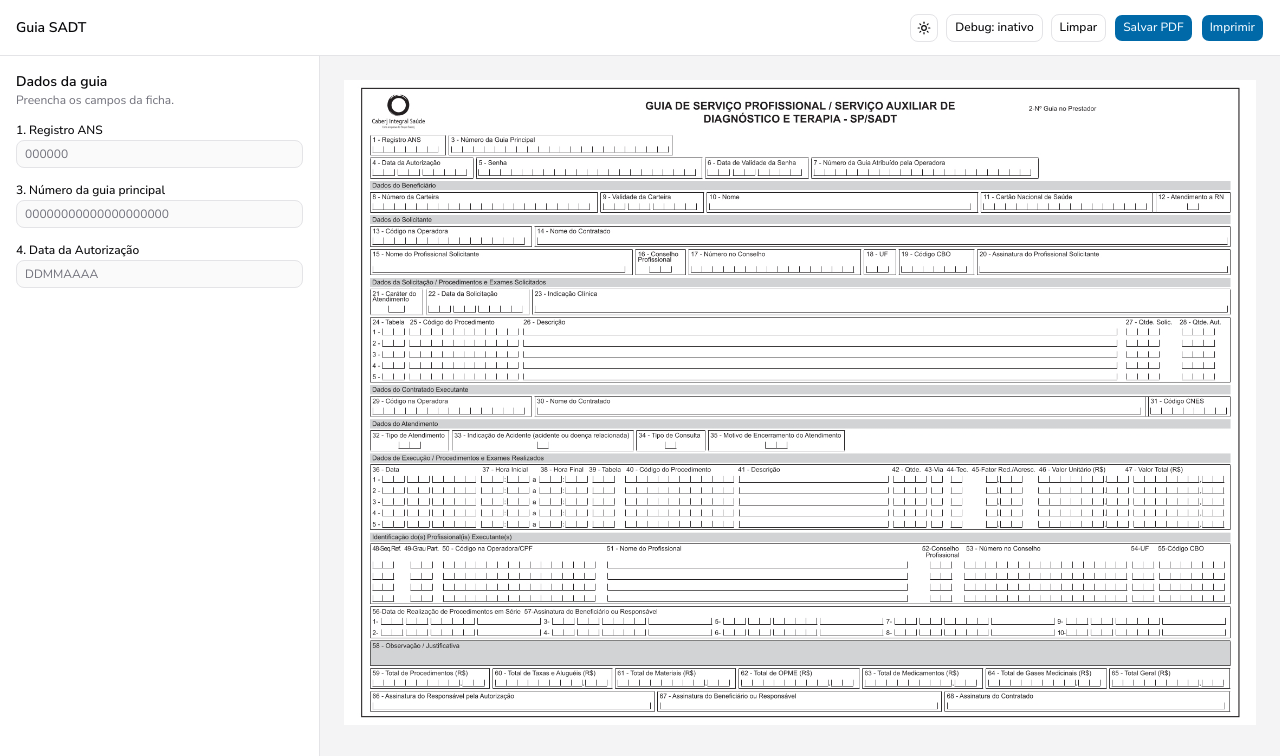
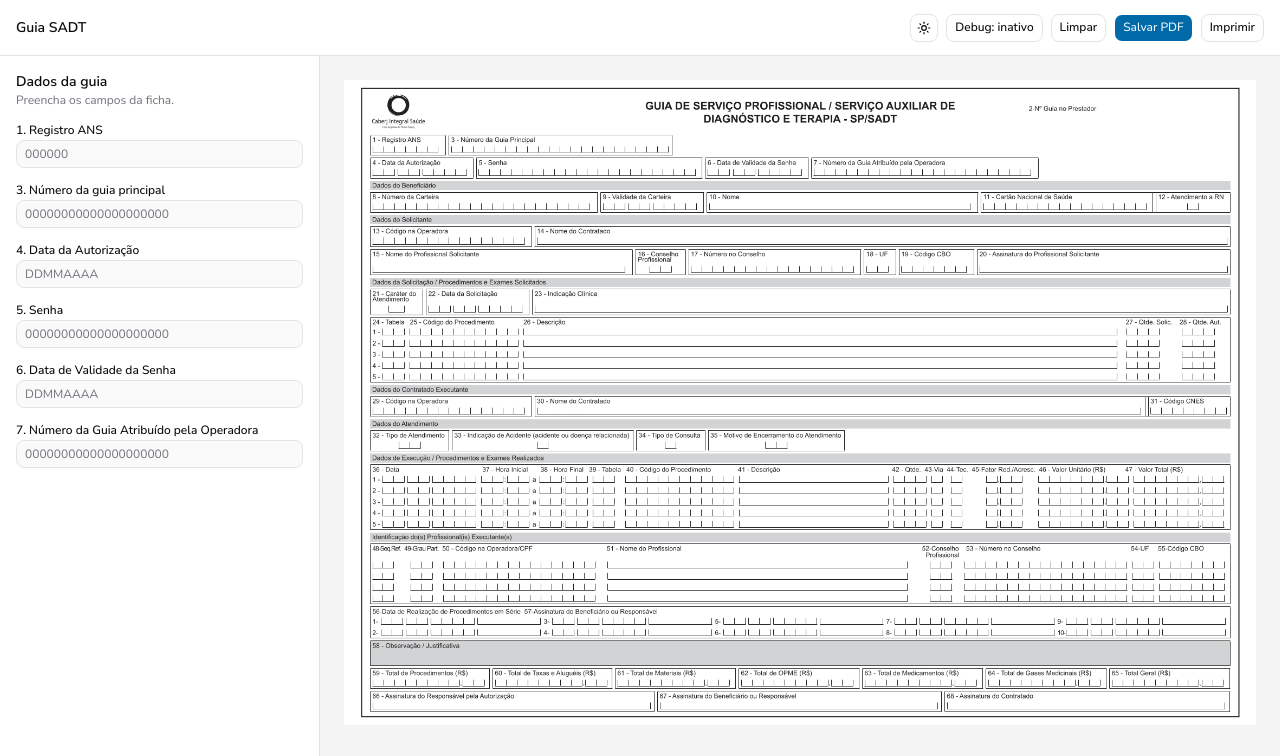
Before and after one commit to BRConnect/guia-sadt, a Next.js app: page / in a window 1280 px wide. Shown: the top 756 px of the page. Built offline with nearby package versions, Linux system fonts and the light colour scheme.

Commit message:
feat: add fields five through seven and print actions

```diff
--- a/src/app/globals.css
+++ b/src/app/globals.css
@@ -132,3 +132,21 @@
 		@apply font-sans;
 	}
 }
+
+@media print {
+	@page {
+		size: A4 landscape;
+		margin: 0;
+	}
+
+	html,
+	body {
+		width: 100%;
+		background: white;
+	}
+
+	body {
+		-webkit-print-color-adjust: exact;
+		print-color-adjust: exact;
+	}
+}
--- a/src/app/page.tsx
+++ b/src/app/page.tsx
@@ -36,6 +36,27 @@ const guiaSadtSchema = z.object({
 		.refine(
 			(value) => value === '' || /^\d{8}$/.test(value),
 			'A Data da Autorização deve conter 8 dígitos no formato DDMMAAAA.',
+		),
+	senha: z
+		.string()
+		.trim()
+		.refine(
+			(value) => value === '' || /^\d{20}$/.test(value),
+			'A Senha deve conter exatamente 20 dígitos.',
+		),
+	dataValidadeSenha: z
+		.string()
+		.trim()
+		.refine(
+			(value) => value === '' || /^\d{8}$/.test(value),
+			'A Data de Validade da Senha deve conter 8 dígitos no formato DDMMAAAA.',
+		),
+	numeroGuiaOperadora: z
+		.string()
+		.trim()
+		.refine(
+			(value) => value === '' || /^\d{20}$/.test(value),
+			'O Número da Guia Atribuído pela Operadora deve conter exatamente 20 dígitos.',
 		),
 })
 
@@ -107,6 +128,71 @@ const sadtFields: SadtFieldConfig[] = [
 		align: 'center',
 		type: 'number',
 	},
+	{
+		id: 'senha',
+		x: 248,
+		y: 158,
+		width: 400,
+		height: 21,
+		length: 20,
+		gap: 0,
+		fontSize: 14,
+		fontWeight: 500,
+		align: 'center',
+		type: 'number',
+	},
+	{
+		id: 'dataValidadeSenhaDia',
+		x: 671,
+		y: 158,
+		width: 40,
+		height: 21,
+		length: 2,
+		gap: 0,
+		fontSize: 14,
+		fontWeight: 500,
+		align: 'center',
+		type: 'number',
+	},
+	{
+		id: 'dataValidadeSenhaMes',
+		x: 718,
+		y: 158,
+		width: 40,
+		height: 21,
+		length: 2,
+		gap: 0,
+		fontSize: 14,
+		fontWeight: 500,
+		align: 'center',
+		type: 'number',
+	},
+	{
+		id: 'dataValidadeSenhaAno',
+		x: 784,
+		y: 158,
+		width: 80,
+		height: 21,
+		length: 4,
+		gap: 0,
+		fontSize: 14,
+		fontWeight: 500,
+		align: 'center',
+		type: 'number',
+	},
+	{
+		id: 'numeroGuiaOperadora',
+		x: 867,
+		y: 158,
+		width: 400,
+		height: 21,
+		length: 20,
+		gap: 0,
+		fontSize: 14,
+		fontWeight: 500,
+		align: 'center',
+		type: 'number',
+	},
 ]
 
 export default function Home() {
@@ -123,12 +209,18 @@ export default function Home() {
 			registroANS: '',
 			numeroGuiaPrincipal: '',
 			dataAutorizacao: '',
+			senha: '',
+			dataValidadeSenha: '',
+			numeroGuiaOperadora: '',
 		},
 	})
 
 	const registroANS = watch('registroANS')
 	const numeroGuiaPrincipal = watch('numeroGuiaPrincipal')
 	const dataAutorizacao = watch('dataAutorizacao')
+	const senha = watch('senha')
+	const dataValidadeSenha = watch('dataValidadeSenha')
+	const numeroGuiaOperadora = watch('numeroGuiaOperadora')
 	const formValues = watch()
 
 	const registroANSPreenchido = registroANS.trim() !== ''
@@ -144,6 +236,19 @@ export default function Home() {
 		dataAutorizacaoPreenchida && !!errors.dataAutorizacao
 	const dataAutorizacaoValida =
 		dataAutorizacaoPreenchida && !errors.dataAutorizacao
+	const senhaPreenchida = senha.trim() !== ''
+	const senhaErro = senhaPreenchida && !!errors.senha
+	const senhaValida = senhaPreenchida && !errors.senha
+	const dataValidadeSenhaPreenchida = dataValidadeSenha.trim() !== ''
+	const dataValidadeSenhaErro =
+		dataValidadeSenhaPreenchida && !!errors.dataValidadeSenha
+	const dataValidadeSenhaValida =
+		dataValidadeSenhaPreenchida && !errors.dataValidadeSenha
+	const numeroGuiaOperadoraPreenchido = numeroGuiaOperadora.trim() !== ''
+	const numeroGuiaOperadoraErro =
+		numeroGuiaOperadoraPreenchido && !!errors.numeroGuiaOperadora
+	const numeroGuiaOperadoraValido =
+		numeroGuiaOperadoraPreenchido && !errors.numeroGuiaOperadora
 
 	const fieldsWithValues = sadtFields.map((field) => {
 		const value =
@@ -153,14 +258,22 @@ export default function Home() {
 					? dataAutorizacao.slice(2, 4)
 					: field.id === 'dataAutorizacaoAno'
 						? dataAutorizacao.slice(4, 8)
-						: String(formValues[field.id as keyof GuiaSadtForm] ?? '')
+						: field.id === 'dataValidadeSenhaDia'
+							? dataValidadeSenha.slice(0, 2)
+							: field.id === 'dataValidadeSenhaMes'
+								? dataValidadeSenha.slice(2, 4)
+								: field.id === 'dataValidadeSenhaAno'
+									? dataValidadeSenha.slice(4, 8)
+									: String(formValues[field.id as keyof GuiaSadtForm] ?? '')
 
 		return { ...field, value }
 	})
 
+	const handlePrint = () => window.print()
+
 	return (
-		<main className="flex h-screen flex-col overflow-hidden">
-			<header className="flex h-14 shrink-0 items-center justify-between border-b bg-background px-4">
+		<main className="flex h-screen flex-col overflow-hidden print:block print:h-auto">
+			<header className="flex h-14 shrink-0 items-center justify-between border-b bg-background px-4 print:hidden">
 				<div className="flex items-center gap-2">
 					<h1 className="text-sm font-semibold">Guia SADT</h1>
 				</div>
@@ -178,13 +291,17 @@ export default function Home() {
 					<Button type="button" variant="outline" onClick={() => reset()}>
 						Limpar
 					</Button>
-					<Button type="button">Salvar PDF</Button>
-					<Button type="button">Imprimir</Button>
+					<Button type="button" onClick={handlePrint}>
+						Salvar PDF
+					</Button>
+					<Button type="button" variant="outline" onClick={handlePrint}>
+						Imprimir
+					</Button>
 				</div>
 			</header>
 
-			<section className="flex min-h-0 flex-1">
-				<aside className="w-80 shrink-0 overflow-y-auto border-r bg-background p-4">
+			<section className="flex min-h-0 flex-1 print:block print:min-h-0">
+				<aside className="w-80 shrink-0 overflow-y-auto border-r bg-background p-4 print:hidden">
 					<div className="space-y-4">
 						<div>
 							<h2 className="text-sm font-semibold">Dados da guia</h2>
@@ -333,13 +450,151 @@ export default function Home() {
 									</p>
 								)}
 							</div>
+
+							<div className="space-y-1">
+								<Label htmlFor="senha">5. Senha</Label>
+
+								<Input
+									id="senha"
+									name="senha"
+									inputMode="numeric"
+									maxLength={20}
+									placeholder="00000000000000000000"
+									value={senha}
+									aria-describedby={senhaErro ? 'senha-error' : undefined}
+									aria-invalid={senhaErro}
+									onChange={(event) => {
+										const value = event.target.value
+											.replace(/\D/g, '')
+											.slice(0, 20)
+
+										setValue('senha', value, {
+											shouldValidate: true,
+											shouldDirty: true,
+											shouldTouch: true,
+										})
+									}}
+									className={
+										senhaErro
+											? 'border-red-500 focus-visible:border-red-500 focus-visible:ring-red-500'
+											: senhaValida
+												? 'border-green-500 focus-visible:border-green-500 focus-visible:ring-green-500'
+												: ''
+									}
+								/>
+
+								{senhaErro && (
+									<p
+										id="senha-error"
+										className="text-xs font-medium text-red-500"
+									>
+										{errors.senha?.message}
+									</p>
+								)}
+							</div>
+
+							<div className="space-y-1">
+								<Label htmlFor="dataValidadeSenha">
+									6. Data de Validade da Senha
+								</Label>
+
+								<Input
+									id="dataValidadeSenha"
+									name="dataValidadeSenha"
+									inputMode="numeric"
+									maxLength={8}
+									placeholder="DDMMAAAA"
+									value={dataValidadeSenha}
+									aria-describedby={
+										dataValidadeSenhaErro
+											? 'dataValidadeSenha-error'
+											: undefined
+									}
+									aria-invalid={dataValidadeSenhaErro}
+									onChange={(event) => {
+										const value = event.target.value
+											.replace(/\D/g, '')
+											.slice(0, 8)
+
+										setValue('dataValidadeSenha', value, {
+											shouldValidate: true,
+											shouldDirty: true,
+											shouldTouch: true,
+										})
+									}}
+									className={
+										dataValidadeSenhaErro
+											? 'border-red-500 focus-visible:border-red-500 focus-visible:ring-red-500'
+											: dataValidadeSenhaValida
+												? 'border-green-500 focus-visible:border-green-500 focus-visible:ring-green-500'
+												: ''
+									}
+								/>
+
+								{dataValidadeSenhaErro && (
+									<p
+										id="dataValidadeSenha-error"
+										className="text-xs font-medium text-red-500"
+									>
+										{errors.dataValidadeSenha?.message}
+									</p>
+								)}
+							</div>
+
+							<div className="space-y-1">
+								<Label htmlFor="numeroGuiaOperadora">
+									7. Número da Guia Atribuído pela Operadora
+								</Label>
+
+								<Input
+									id="numeroGuiaOperadora"
+									name="numeroGuiaOperadora"
+									inputMode="numeric"
+									maxLength={20}
+									placeholder="00000000000000000000"
+									value={numeroGuiaOperadora}
+									aria-describedby={
+										numeroGuiaOperadoraErro
+											? 'numeroGuiaOperadora-error'
+											: undefined
+									}
+									aria-invalid={numeroGuiaOperadoraErro}
+									onChange={(event) => {
+										const value = event.target.value
+											.replace(/\D/g, '')
+											.slice(0, 20)
+
+										setValue('numeroGuiaOperadora', value, {
+											shouldValidate: true,
+											shouldDirty: true,
+											shouldTouch: true,
+										})
+									}}
+									className={
+										numeroGuiaOperadoraErro
+											? 'border-red-500 focus-visible:border-red-500 focus-visible:ring-red-500'
+											: numeroGuiaOperadoraValido
+												? 'border-green-500 focus-visible:border-green-500 focus-visible:ring-green-500'
+												: ''
+									}
+								/>
+
+								{numeroGuiaOperadoraErro && (
+									<p
+										id="numeroGuiaOperadora-error"
+										className="text-xs font-medium text-red-500"
+									>
+										{errors.numeroGuiaOperadora?.message}
+									</p>
+								)}
+							</div>
 						</form>
 					</div>
 				</aside>
 
-				<section className="min-w-0 flex-1 overflow-auto bg-zinc-100 p-6">
+				<section className="min-w-0 flex-1 overflow-auto bg-zinc-100 p-6 print:overflow-visible print:bg-white print:p-0">
 					<div
-						className="relative mx-auto w-full max-w-[1683px]"
+						className="relative mx-auto w-full max-w-[1683px] print:max-w-none"
 						style={{
 							aspectRatio: `${IMAGE_WIDTH} / ${IMAGE_HEIGHT}`,
 							containerType: 'size',
```
